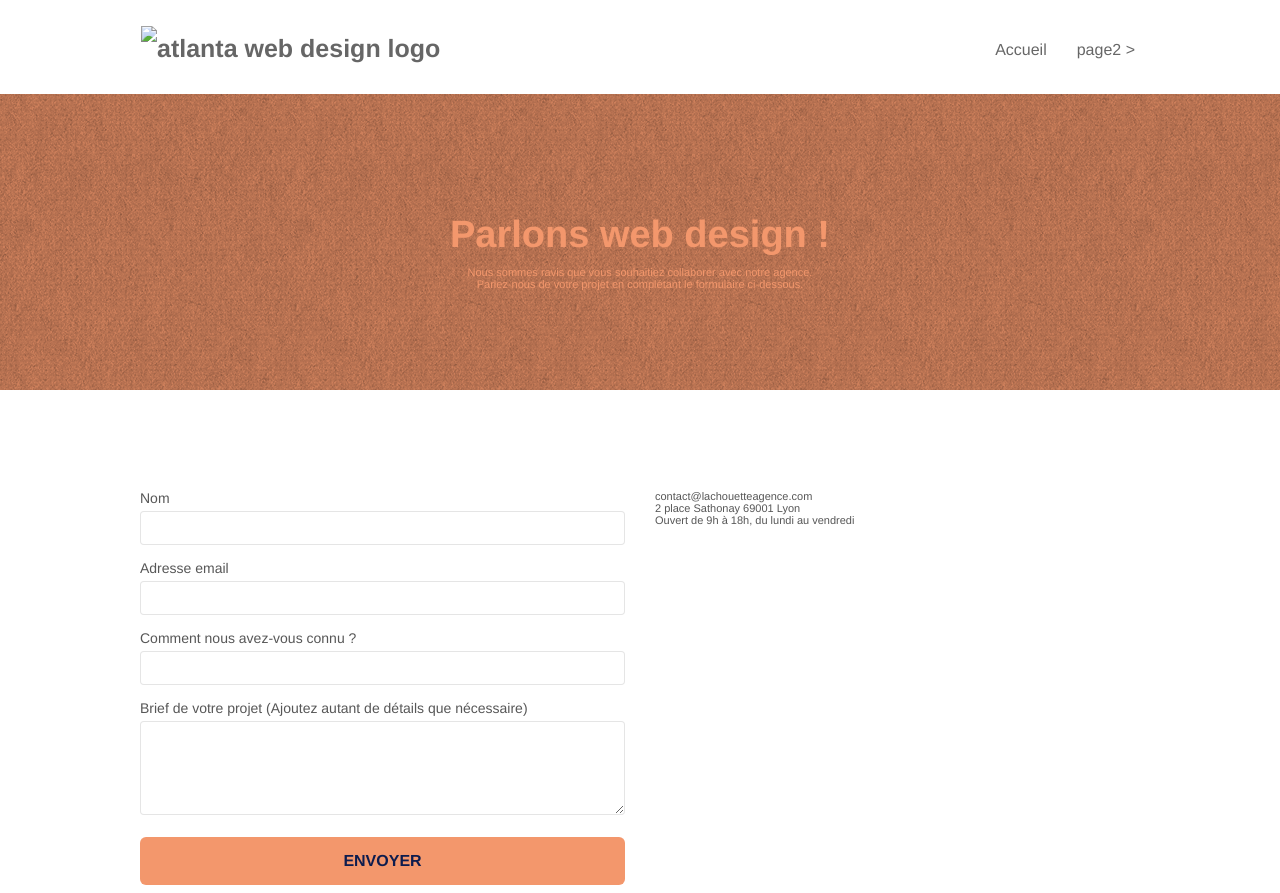
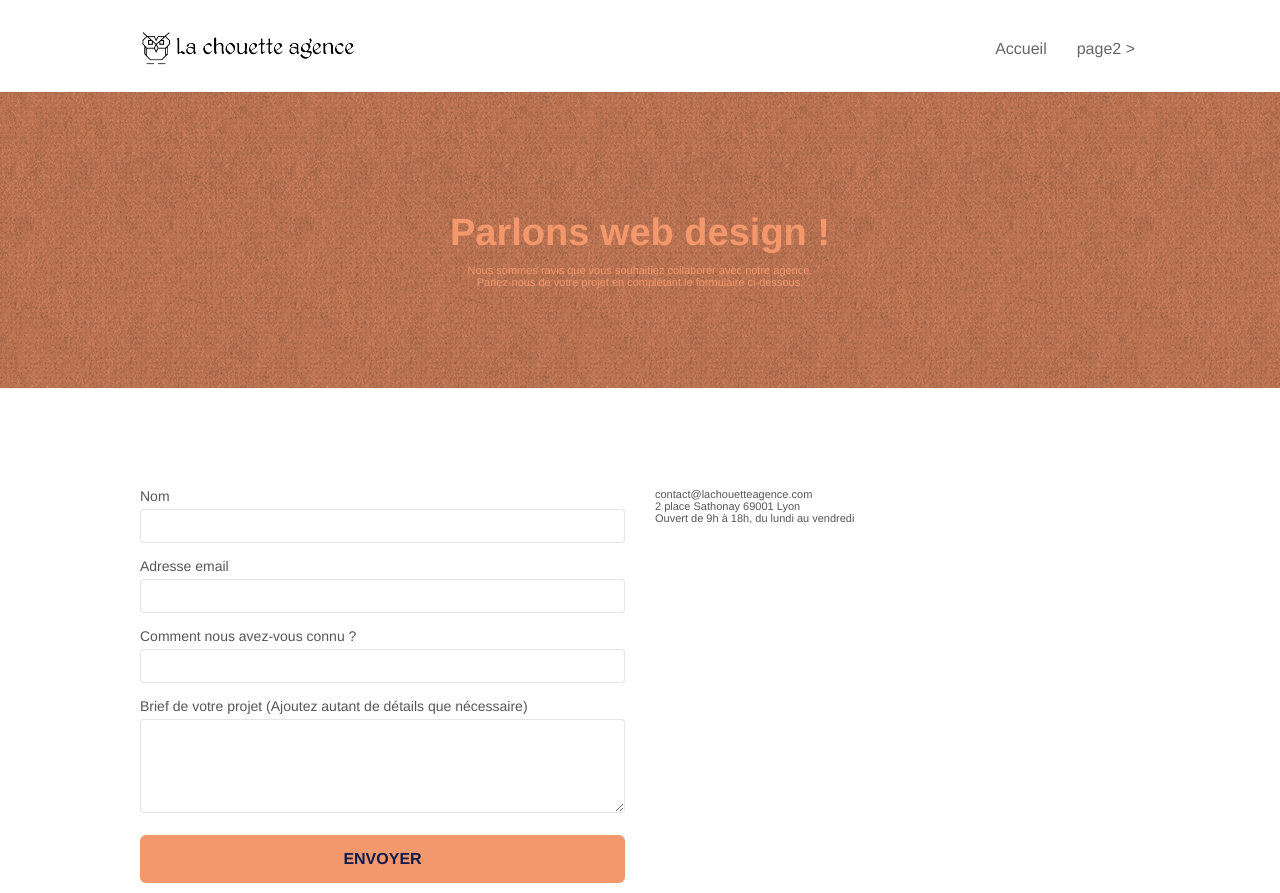
Before and after one commit to Perpel667/OPCR-DEVWEB-P4, a plain HTML site: page contact.html in a window 1280 px wide. Shown: the top 893 px of the page. Drawn offline with nearby package versions, Linux system fonts and the light colour scheme; files that its build step writes are made by us from their sources; a script that the page names is missing; files whose address does not match are found by name.

Commit message:
fixed logo navbar

```diff
--- a/contact.html
+++ b/contact.html
@@ -37,8 +37,8 @@
 			<div class="container bloc-sm">
 				<nav class="navbar row">
 					<div class="navbar-header">
-						<a class="navbar-brand" href="index.html"><img src="img/la-chouette-agence.png"
-								alt="atlanta web design logo" height="40" /></a>
+						<a class="navbar-brand" href="index.html"><img src="img/la-chouette-agence-logo.png"
+								alt="logo la chouette agence" /></a>
 						<button id="nav-toggle" type="button" class="ui-navbar-toggle navbar-toggle"
 							data-toggle="collapse" data-target=".navbar-1">
 							<span class="sr-only">Toggle navigation</span><span class="icon-bar"></span><span
```
